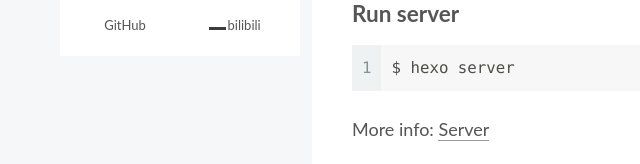
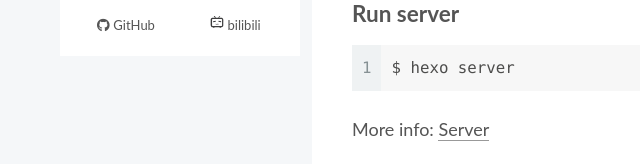
Before and after one commit to beixiao4git/beixiao4git.gethub.io, a plain HTML site: page index.html in a window 1280 px wide. Shown: the part 566-730 px from the top of the page, 0-640 px from the left. Drawn offline with Linux system fonts and the light colour scheme.

Commit message:
Site updated: 2023-09-18 00:09:18

```diff
--- a/css/main.css
+++ b/css/main.css
@@ -1168,7 +1168,7 @@ pre .javascript .function {
 }
 .links-of-author a::before,
 .links-of-author span.exturl::before {
-  background: #05d799;
+  background: #b19342;
   border-radius: 50%;
   content: ' ';
   display: inline-block;
@@ -2443,6 +2443,7 @@ ul.breadcrumb li + li:last-child {
   background: url("/images/bilibili.svg");
   background-position: 50% 75%;
   background-repeat: no-repeat;
+  background-size: 1rem 1rem;
   height: 1rem;
   width: 1rem;
 }
--- a/index.html
+++ b/index.html
@@ -304,7 +304,7 @@
 </div>
   <div class="links-of-author motion-element">
       <span class="links-of-author-item">
-        <a href="https://github.com/beixiao4git" title="GitHub → https:&#x2F;&#x2F;github.com&#x2F;beixiao4git" rel="noopener" target="_blank"><i class=" fa-fw"></i>GitHub</a>
+        <a href="https://github.com/beixiao4git" title="GitHub → https:&#x2F;&#x2F;github.com&#x2F;beixiao4git" rel="noopener" target="_blank"><i class="fab fa-github fa-fw"></i>GitHub</a>
       </span>
       <span class="links-of-author-item">
         <a href="https://space.bilibili.com/426771936" title="bilibili → https:&#x2F;&#x2F;space.bilibili.com&#x2F;426771936" rel="noopener" target="_blank"><i class="fab fa-bilibili fa-fw"></i>bilibili</a>
```
Also changed, not shown: 2023/09/11/hello-world/index.html (+1 -1 lines), about/index.html (+1 -1 lines), archives/2023/09/index.html (+1 -1 lines), archives/2023/index.html (+1 -1 lines), archives/index.html (+1 -1 lines), categories/index.html (+1 -1 lines), resources/index.html (+1 -1 lines), tags/index.html (+1 -1 lines).
